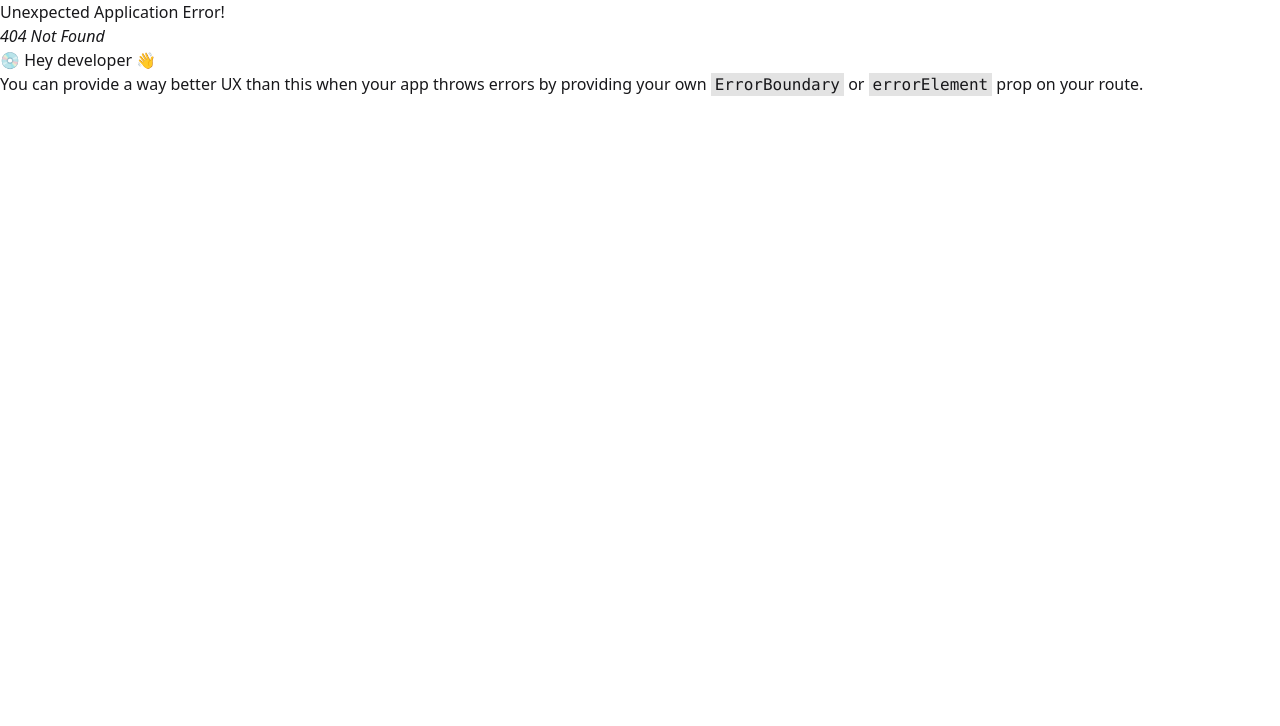
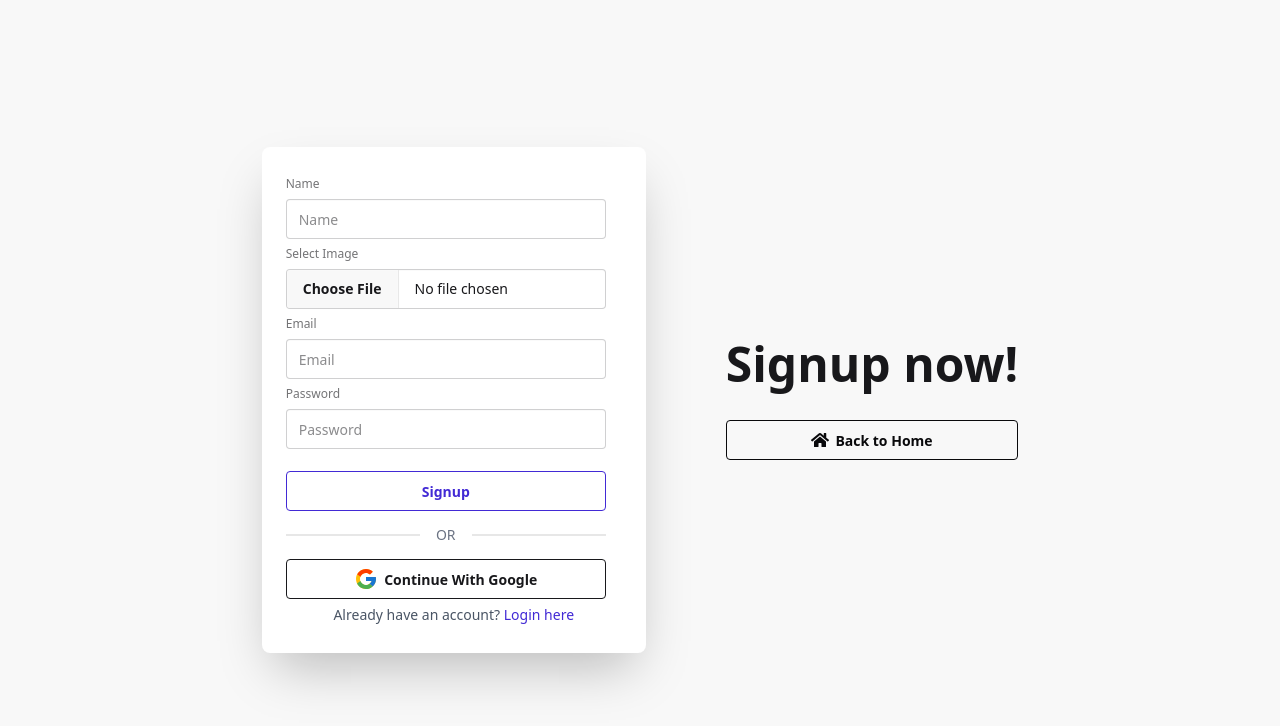
Before and after one commit to rownakabdullahomi/BD_Cash_Client, a React (Vite) app: page /signup in a window 1280 px wide. Before the commit this address had no page. Shown: the top 726 px of the page. Built offline with nearby package versions, Linux system fonts and the light colour scheme.

Commit message:
signup page created

```diff
--- a/src/pages/login/Login.tsx
+++ b/src/pages/login/Login.tsx
@@ -1,13 +1,21 @@
-import { Link } from "react-router-dom"
-import SocialLogin from "../../shared/SocialLogin"
-
+import { Link, useNavigate } from "react-router-dom";
+import SocialLogin from "../../shared/SocialLogin";
+import { FaHome } from "react-icons/fa";
 
 const Login = () => {
+  const navigate = useNavigate();
   return (
     <div className="hero bg-base-200 min-h-screen">
-  <div className="hero-content flex-col lg:flex-row-reverse w-full gap-20">
+      <div className="hero-content flex-col lg:flex-row-reverse w-full lg:gap-20">
         <div className="text-center lg:text-left">
           <h1 className="text-5xl font-bold">Login now!</h1>
+          {/* Back to Home Button */}
+          <button
+            onClick={() => navigate("/")}
+            className="btn btn-outline btn-neutral mt-8 w-full  hover:!text-white transform hover:scale-105 transition duration-300"
+          >
+            <FaHome size={18} /> Back to Home
+          </button>
         </div>
         <div className="card bg-base-100 w-full max-w-sm shrink-0 shadow-2xl">
           <div className="card-body">
@@ -16,10 +24,16 @@ const Login = () => {
               <input type="email" className="input" placeholder="Email" />
               <label className="fieldset-label">Password</label>
               <input type="password" className="input" placeholder="Password" />
-          <div><a className="link link-hover">Forgot password?</a></div>
-          <button className="btn btn-primary btn-outline mt-4">Login</button>
-          <div className="divider text-sm text-gray-500 my-1.5">OR</div>
-          <SocialLogin/>
+              {/* <div>
+                <a className="link link-hover">Forgot password?</a>
+              </div> */}
+              <div className="max-w-[320px]">
+                <button className="btn btn-primary btn-outline mt-4 w-full">
+                  Login
+                </button>
+                <div className="divider text-sm text-gray-500">OR</div>
+                <SocialLogin />
+              </div>
               <p className="text-center text-sm text-gray-600">
                 Don’t have an account?{" "}
                 <Link to="/signup" className="text-green-600 font-medium">
@@ -31,7 +45,7 @@ const Login = () => {
         </div>
       </div>
     </div>
-  )
-}
+  );
+};
 
-export default Login
+export default Login;
--- /dev/null
+++ b/src/pages/signup/SignUp.tsx
@@ -0,0 +1,66 @@
+import { Link, useNavigate } from "react-router-dom";
+import SocialLogin from "../../shared/SocialLogin";
+import { FaHome } from "react-icons/fa";
+
+const SignUp = () => {
+  const navigate = useNavigate();
+  return (
+    <div className="hero bg-base-200 min-h-screen">
+      <div className="hero-content flex-col lg:flex-row-reverse w-full lg:gap-20">
+        <div className="text-center lg:text-left">
+          <h1 className="text-5xl font-bold">Signup now!</h1>
+          {/* Back to Home Button */}
+          <button
+            onClick={() => navigate("/")}
+            className="btn btn-outline btn-neutral mt-8 w-full  hover:!text-white transform hover:scale-105 transition duration-300"
+          >
+            <FaHome size={18} /> Back to Home
+          </button>
+        </div>
+        <div className="card bg-base-100 w-full max-w-sm shrink-0 shadow-2xl">
+          <div className="card-body">
+            <form>
+              <fieldset className="fieldset">
+                <label className="fieldset-label">Name</label>
+                <input type="text" className="input" placeholder="Name" />
+                <label className="fieldset-label">Select Image</label>
+                <input type="file" className="file-input" accept="image/*" />
+                <label className="fieldset-label">Email</label>
+                <input type="email" className="input" placeholder="Email" />
+                <label className="fieldset-label">Password</label>
+                <input
+                  type="password"
+                  className="input"
+                  placeholder="Password"
+                />
+                {/* <div>
+                  <a className="link link-hover">Forgot password?</a>
+                </div> */}
+                <div className="max-w-[320px]">
+                  <button
+                    type="submit"
+                    className="btn btn-primary btn-outline mt-4 w-full"
+                  >
+                    Signup
+                  </button>
+                  <div className="divider text-sm text-gray-500">
+                    OR
+                  </div>
+                  <SocialLogin />
+                </div>
+                <p className="text-center text-sm text-gray-600">
+                  Already have an account?{" "}
+                  <Link to="/login" className="text-primary font-medium">
+                    Login here
+                  </Link>
+                </p>
+              </fieldset>
+            </form>
+          </div>
+        </div>
+      </div>
+    </div>
+  );
+};
+
+export default SignUp;
--- a/src/routes/Router.tsx
+++ b/src/routes/Router.tsx
@@ -2,6 +2,7 @@ import { createBrowserRouter } from "react-router-dom";
 import MainLayout from "../layouts/MainLayout";
 import Home from "../pages/home/Home";
 import Login from "../pages/login/Login";
+import SignUp from "../pages/signup/SignUp";
 
 const Router = createBrowserRouter([
   {
@@ -15,6 +16,7 @@ const Router = createBrowserRouter([
     ],
   },
   { path: "/login", element: <Login /> },
+  { path: "/signup", element: <SignUp /> },
 
 ]);
 
```
Lines whose indentation alone changed are shown as unchanged.
